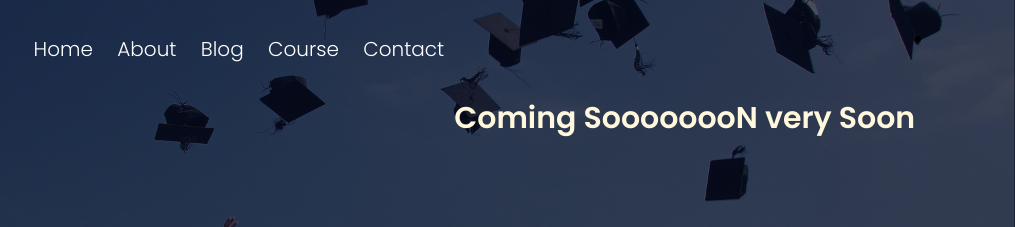
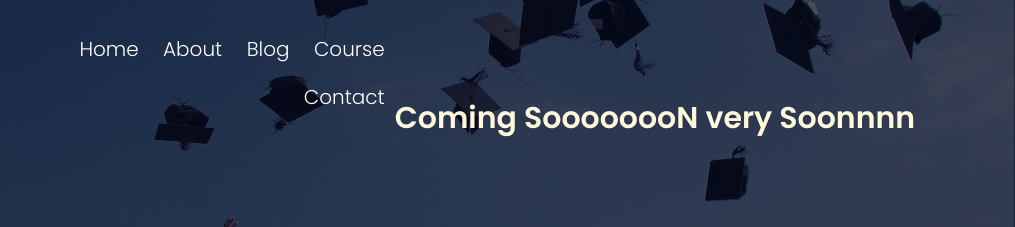
Before and after one commit to Mahasin2719/Arfa-Uni-web, a plain HTML site: page Contact.html in a window 1280 px wide. Shown: the top 227 px of the page, 265-1280 px from the left. Drawn offline with Linux system fonts and the light colour scheme.

Commit message:
Update Contact.html

```diff
--- a/Contact.html
+++ b/Contact.html
@@ -34,7 +34,7 @@
                     <li><a href="./Contact.html">Contact</a></li>
                 </ul>
             </div>
-            <h1>Coming SoooooooN very Soon</h1>
+            <h1>Coming SoooooooN very Soonnnn</h1>
 
             <li>
                 <div class="open" id="open" onclick="openMenu()"></div>
```
